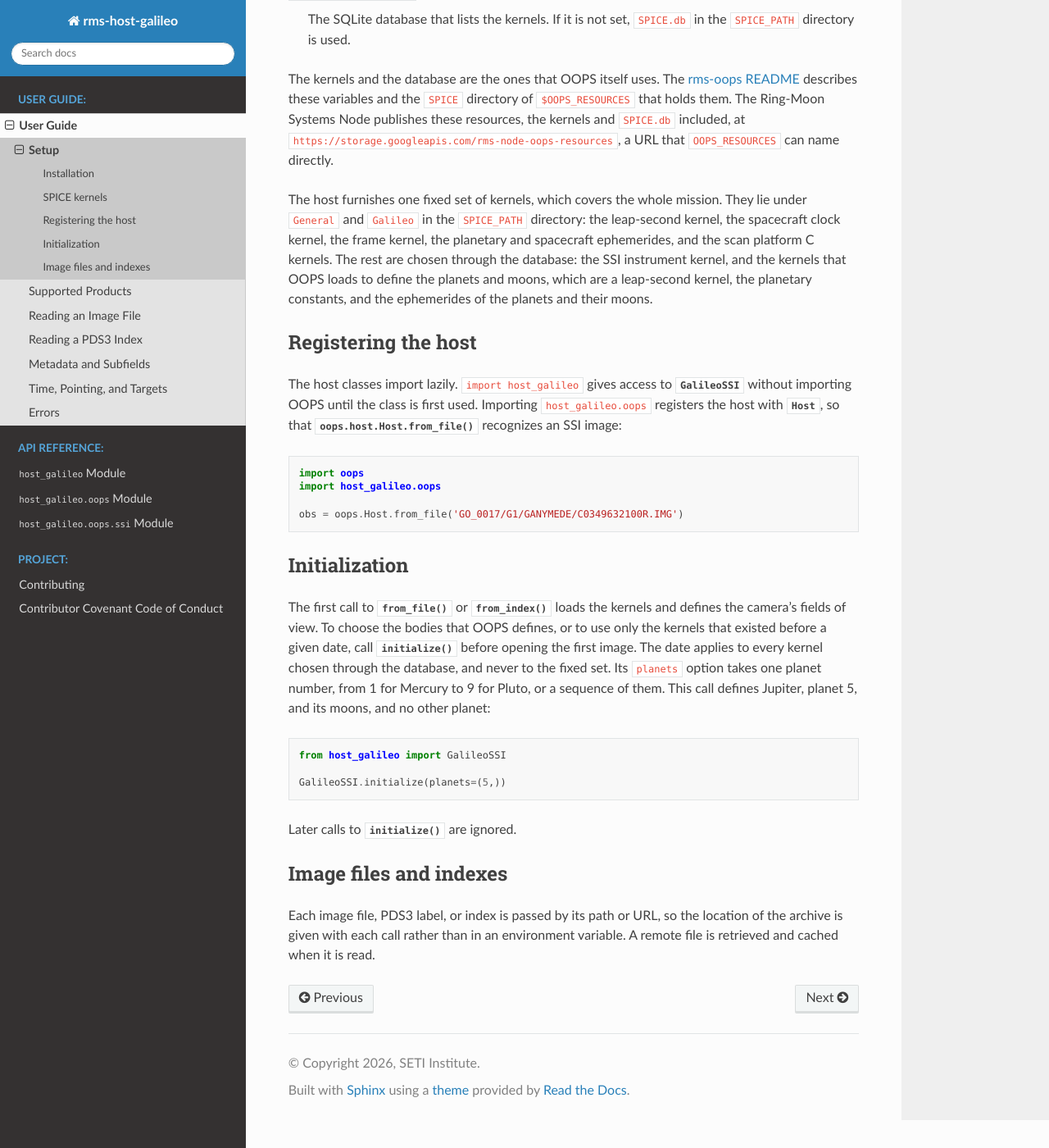
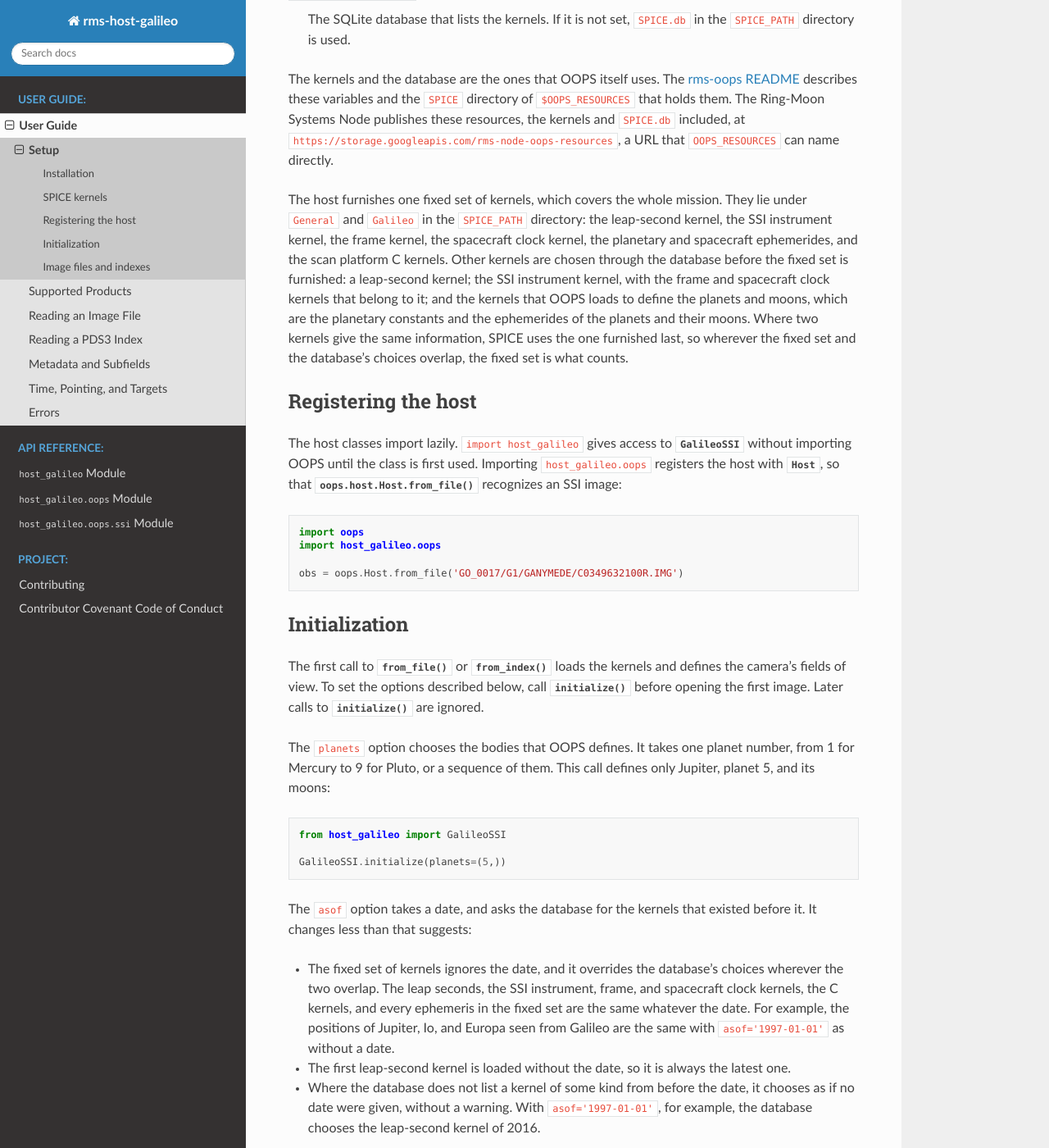
Before and after one commit to SETI/rms-host-galileo, a Sphinx documentation site: the page built from docs/user_guide/user_guide_setup.rst, in a window 1280 px wide and 1400 px high, scrolled down 644 px. Shown: the whole window at 82% size. Built offline with Sphinx 7.4.7 and the Read the Docs theme 3.1.0, drawn with Linux system fonts in a browser that asks for light colours; some of the changed text lies outside the part shown.

Commit message:
Correct the asof and row_dicts docs
The setup chapter and the initialize docstrings said that asof limits
every kernel chosen through the database. That is true of the choice,
but the fixed kernel set is furnished afterwards and ignores the date,
so it overrides those choices wherever they overlap: the leap seconds,
the SSI instrument, frame, and clock kernels, the C kernels, and every
ephemeris it holds. With asof='1997-01-01' the positions of Jupiter,
Io, and Europa seen from Galileo are identical to those without a date.
spicedb also chooses as if no date were given when it lists nothing
older, and the first leap-second kernel is loaded without the date.
The fixed-set list now names the SSI instrument kernel, and the
database's choices include the frame and clock kernels that
furnish_inst() loads. The load order and the behavior are unchanged;
what asof should do is an operator question, issue 63.

With row_dicts, oops returns the given rows before any read or check,
so the call reads only the index label, for the ratio columns, and not
even that when label is given. It does not read the supplement label,
check the host, or check the tables' columns, and pds3_options are
checked only when the index label is parsed. The from_index docstring,
the errors chapter, the index chapter, and the stub comment now say so
once each, and the Raises entries no longer claim checks that do not
run. Two tests pin the skipped supplement read and host check.

The from_index summary and the stub comment now say that a label
without INSTRUMENT_HOST_NAME makes the call read the first index row,
and the index chapter and CLAUDE.md name INSTRUMENT_HOST_NAME alone as
the condition for that read. Two "verb neither noun" phrases are
rewritten.

Co-Authored-By: Claude Opus 5.5 <noreply@anthropic.com>
Claude-Session: https://claude.ai/code/session_01RG3ZiBNx376YVT9xgP1ET9

```diff
--- a/docs/user_guide/user_guide_metadata.rst
+++ b/docs/user_guide/user_guide_metadata.rst
@@ -190,6 +190,6 @@ The spacecraft clock count
 VICAR header it is formed from ``RIM`` and ``MOD91``. The header's finer fields,
 ``MOD10`` and ``MOD8``, are in ``dict`` and ``header_dict`` when the image file was
 read, and they are the same whether the image file or its label was given. An
-astrometry read of the label reads only the PDS3 label, which holds neither field, so
-it leaves both out. To get them from a label, read it without ``astrometry``. Neither
+astrometry read of the label reads only the PDS3 label, which does not give these
+fields, so it leaves both out. To get them from a label, read it without ``astrometry``. Neither
 label gives a stop count, so there is no ``spacecraft_clock_stop_count`` subfield.
--- a/docs/user_guide/user_guide_setup.rst
+++ b/docs/user_guide/user_guide_setup.rst
@@ -38,11 +38,14 @@ included, at ``https://storage.googleapis.com/rms-node-oops-resources``, a URL t
 
 The host furnishes one fixed set of kernels, which covers the whole mission. They lie
 under ``General`` and ``Galileo`` in the ``SPICE_PATH`` directory: the leap-second
-kernel, the spacecraft clock kernel, the frame kernel, the planetary and spacecraft
-ephemerides, and the scan platform C kernels. The rest are chosen through the
-database: the SSI instrument kernel, and the kernels that OOPS loads to define the
-planets and moons, which are a leap-second kernel, the planetary constants, and the
-ephemerides of the planets and their moons.
+kernel, the SSI instrument kernel, the frame kernel, the spacecraft clock kernel, the
+planetary and spacecraft ephemerides, and the scan platform C kernels. Other kernels
+are chosen through the database before the fixed set is furnished: a leap-second
+kernel; the SSI instrument kernel, with the frame and spacecraft clock kernels that
+belong to it; and the kernels that OOPS loads to define the planets and moons, which
+are the planetary constants and the ephemerides of the planets and their moons. Where
+two kernels give the same information, SPICE uses the one furnished last, so wherever
+the fixed set and the database's choices overlap, the fixed set is what counts.
 
 Registering the host
 ====================
@@ -65,14 +68,13 @@ Initialization
 
 The first call to :meth:`~host_galileo.oops.ssi.GalileoSSI.from_file` or
 :meth:`~host_galileo.oops.ssi.GalileoSSI.from_index` loads the kernels and defines the
-camera's fields of view. To choose the bodies that OOPS defines, or to use only the
-kernels that existed before a given date, call
+camera's fields of view. To set the options described below, call
 :meth:`~host_galileo.oops.ssi.GalileoSSI.initialize` before opening the first image.
-The date applies to every kernel chosen through the database, and never to the fixed
-set.
-Its ``planets`` option takes one planet number, from 1 for Mercury to 9 for Pluto, or a
-sequence of them. This call defines Jupiter, planet 5, and its moons, and no other
-planet:
+Later calls to :meth:`~host_galileo.oops.ssi.GalileoSSI.initialize` are ignored.
+
+The ``planets`` option chooses the bodies that OOPS defines. It takes one planet
+number, from 1 for Mercury to 9 for Pluto, or a sequence of them. This call defines
+only Jupiter, planet 5, and its moons:
 
 .. code-block:: python
 
@@ -80,7 +82,22 @@ planet:
 
    GalileoSSI.initialize(planets=(5,))
 
-Later calls to :meth:`~host_galileo.oops.ssi.GalileoSSI.initialize` are ignored.
+The ``asof`` option takes a date, and asks the database for the kernels that existed
+before it. It changes less than that suggests:
+
+- The fixed set of kernels ignores the date, and it overrides the database's choices
+  wherever the two overlap. The leap seconds, the SSI instrument, frame, and
+  spacecraft clock kernels, the C kernels, and every ephemeris in the fixed set are the
+  same whatever the date. For example, the positions of Jupiter, Io, and Europa seen
+  from Galileo are the same with ``asof='1997-01-01'`` as without a date.
+- The first leap-second kernel is loaded without the date, so it is always the latest
+  one.
+- Where the database does not list a kernel of some kind from before the date, it
+  chooses as if no date were given, without a warning. With ``asof='1997-01-01'``, for
+  example, the database chooses the leap-second kernel of 2016.
+
+The date can change only the planetary constants and the ephemerides of bodies that
+the fixed set does not cover.
 
 Image files and indexes
 =======================
```
Also changed, not shown: CLAUDE.md (+19 -7 lines), docs/user_guide/user_guide_errors.rst (+18 -7 lines), docs/user_guide/user_guide_index.rst (+10 -7 lines), 4 other files.
